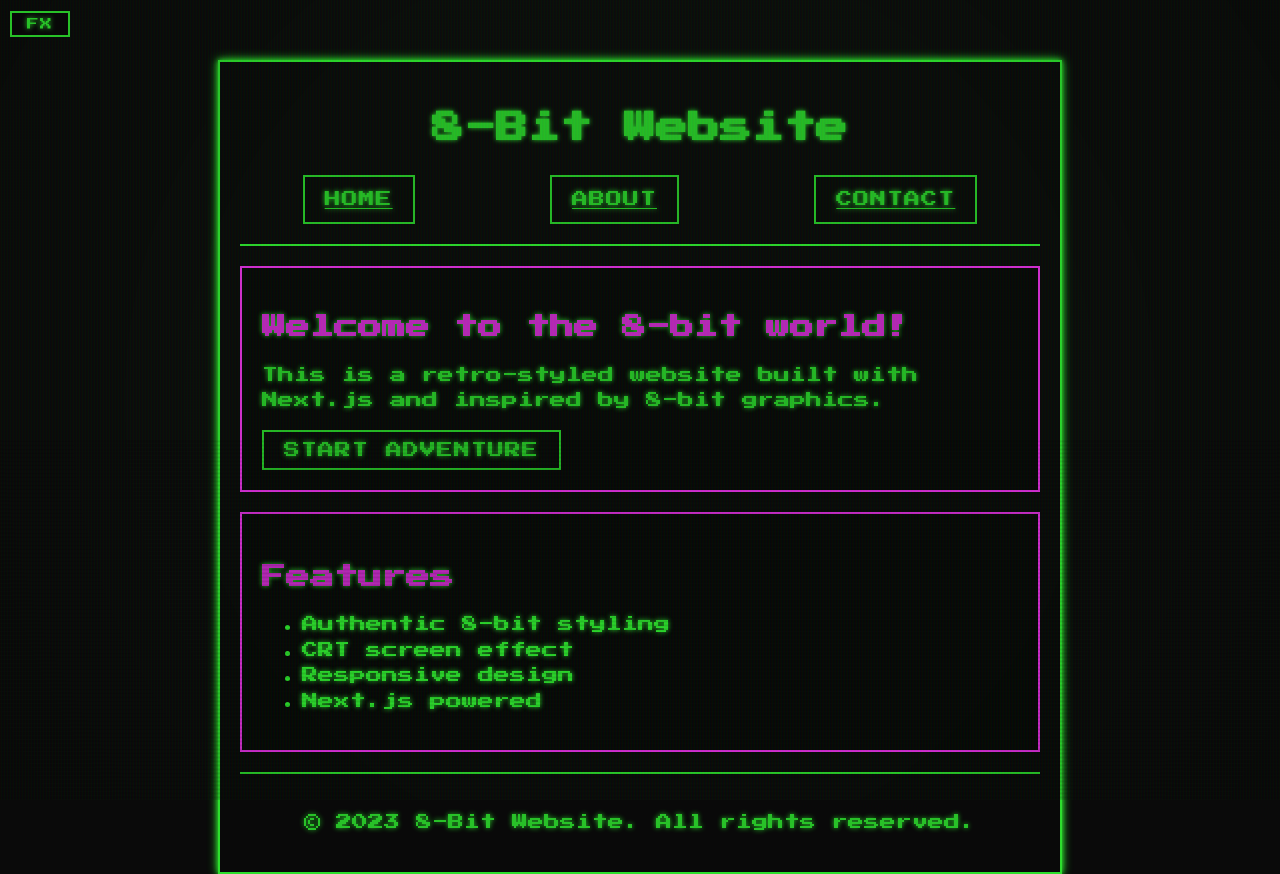
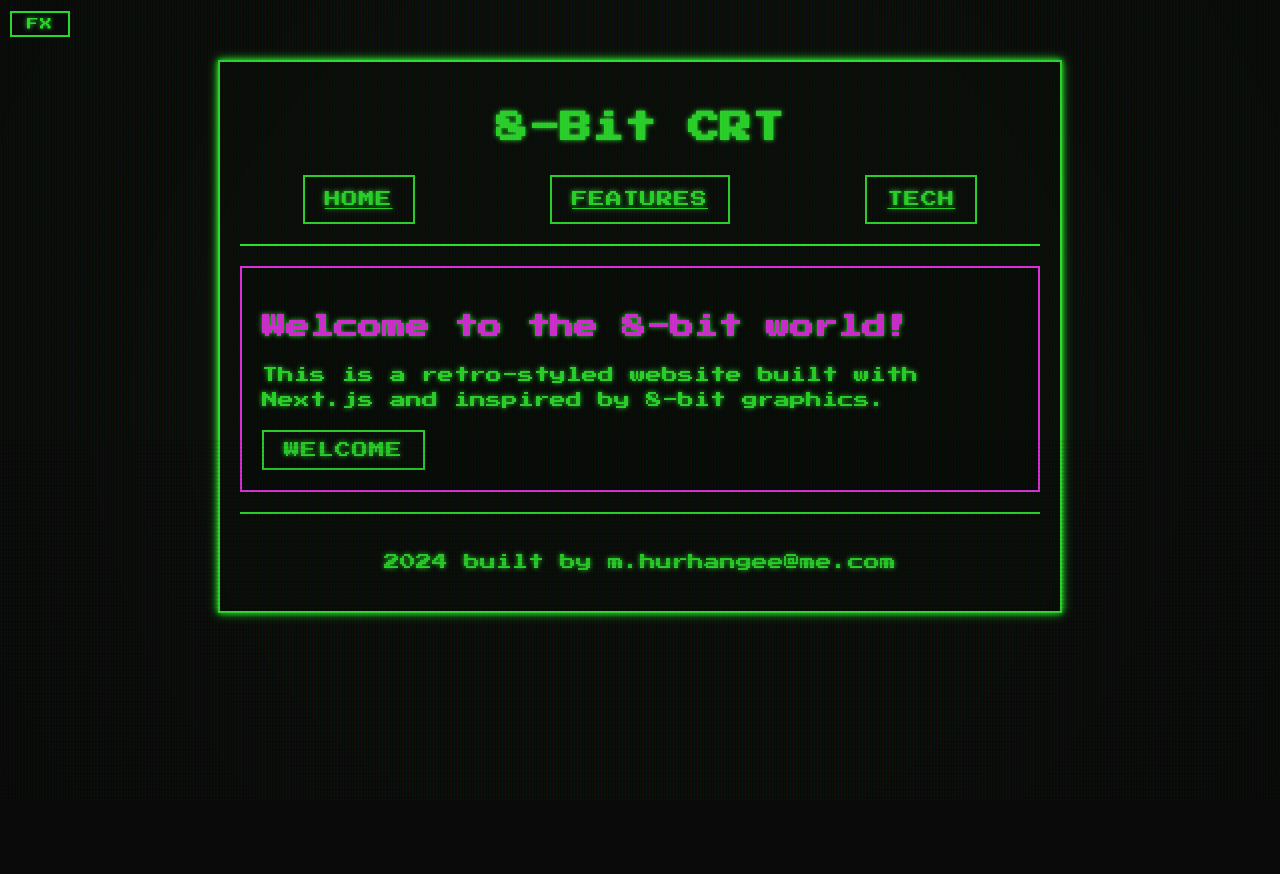
Before and after one commit to mhurhangee/8bit-crt, a Next.js app: page / in a window 1280 px wide. Built offline with nearby package versions, Linux system fonts and the light colour scheme.

Commit message:
chore: holding pages

```diff
--- a/app/globals.css
+++ b/app/globals.css
@@ -241,13 +241,13 @@ body {
 
 /* CRT text flicker effect */
 @keyframes textFlicker {
-  0% { opacity: 0.87; }
+  0% { opacity: 0.92; }
   50% { opacity: 1; }
-  100% { opacity: 0.87; }
+  100% { opacity: 0.92; }
 }
 
 .crt-text-flicker {
-  animation: textFlicker 0.01s infinite;
+  animation: textFlicker 0.02s infinite;
 }
 
 /* Phosphor glow effect */
--- a/app/layout.tsx
+++ b/app/layout.tsx
@@ -1,24 +1,24 @@
-import './globals.css'
-import type { Metadata } from 'next'
-import { Press_Start_2P } from 'next/font/google'
-import EightBitLayout from '@/components/EBLayout'
-import CRTEffect from '@/components/CRTEffect'
+import "./globals.css";
+import type { Metadata } from "next";
+import { Press_Start_2P } from "next/font/google";
+import EightBitLayout from "@/components/EBLayout";
+import CRTEffect from "@/components/CRTEffect";
 
 const pressStart2P = Press_Start_2P({
-  weight: '400',
-  subsets: ['latin'],
-  display: 'swap',
-})
+  weight: "400",
+  subsets: ["latin"],
+  display: "swap",
+});
 
 export const metadata: Metadata = {
-  title: '8-Bit Next.js App',
-  description: 'A retro-styled website built with Next.js',
-}
+  title: "8-Bit CRT App",
+  description: "A retro-styled website",
+};
 
 export default function RootLayout({
   children,
 }: {
-  children: React.ReactNode
+  children: React.ReactNode;
 }) {
   return (
     <html lang="en">
@@ -27,5 +27,5 @@ export default function RootLayout({
         <EightBitLayout>{children}</EightBitLayout>
       </body>
     </html>
-  )
+  );
 }
--- a/app/page.tsx
+++ b/app/page.tsx
@@ -1,22 +1,18 @@
-import { EBButton } from "@/components/EBButton"
+import { EBButton } from "@/components/EBButton";
 
 export default function Home() {
   return (
     <div>
       <section className="eight-bit-section">
         <h2 className="eight-bit-subtitle">Welcome to the 8-bit world!</h2>
-        <p className="eight-bit-text">This is a retro-styled website built with Next.js and inspired by 8-bit graphics.</p>
-        <EBButton variant="eightBit" className="mt-4">Start Adventure</EBButton>
-      </section>
-      <section className="eight-bit-section">
-        <h3 className="eight-bit-subtitle">Features</h3>
-        <ul className="eight-bit-text list-disc list-inside">
-          <li>Authentic 8-bit styling</li>
-          <li>CRT screen effect</li>
-          <li>Responsive design</li>
-          <li>Next.js powered</li>
-        </ul>
+        <p className="eight-bit-text">
+          This is a retro-styled website built with Next.js and inspired by
+          8-bit graphics.
+        </p>
+        <EBButton variant="eightBit" className="mt-4">
+          Welcome
+        </EBButton>
       </section>
     </div>
-  )
+  );
 }
--- a/components/EBLayout.tsx
+++ b/components/EBLayout.tsx
@@ -6,16 +6,16 @@ export default function EightBitLayout({ children }: { children: React.ReactNode
   return (
     <div className="eight-bit-layout">
       <header className="eight-bit-header mb-6">
-        <h1 className="eight-bit-title text-2xl mb-4">8-Bit Website</h1>
+        <h1 className="eight-bit-title text-2xl mb-4">8-Bit CRT</h1>
         <nav className="eight-bit-nav flex space-x-4">
           <EBButton variant="eightBit" asChild>
             <Link href="/">Home</Link>
           </EBButton>
           <EBButton variant="eightBit" asChild>
-            <Link href="/about">About</Link>
+            <Link href="/features">Features</Link>
           </EBButton>
           <EBButton variant="eightBit" asChild>
-            <Link href="/contact">Contact</Link>
+            <Link href="/tech">Tech</Link>
           </EBButton>
         </nav>
       </header>
@@ -23,7 +23,7 @@ export default function EightBitLayout({ children }: { children: React.ReactNode
         {children}
       </main>
       <footer className="eight-bit-footer">
-        <p className="eight-bit-text text-sm">© 2023 8-Bit Website. All rights reserved.</p>
+        <p className="eight-bit-text text-sm">2024 built by m.hurhangee@me.com</p>
       </footer>
     </div>
   )
```
Also changed, not shown: app/features/page.tsx (added, +14 -0 lines), app/tech/page.tsx (added, +11 -0 lines).
